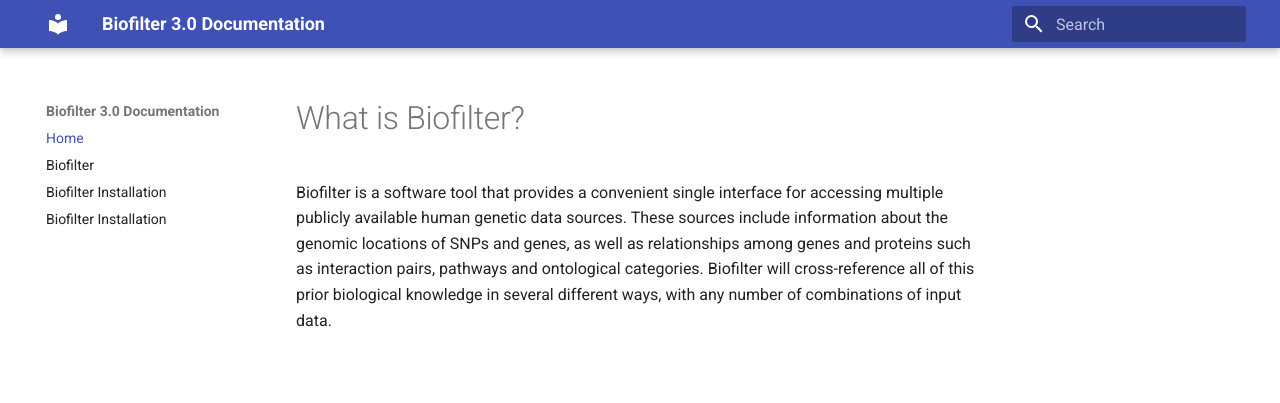
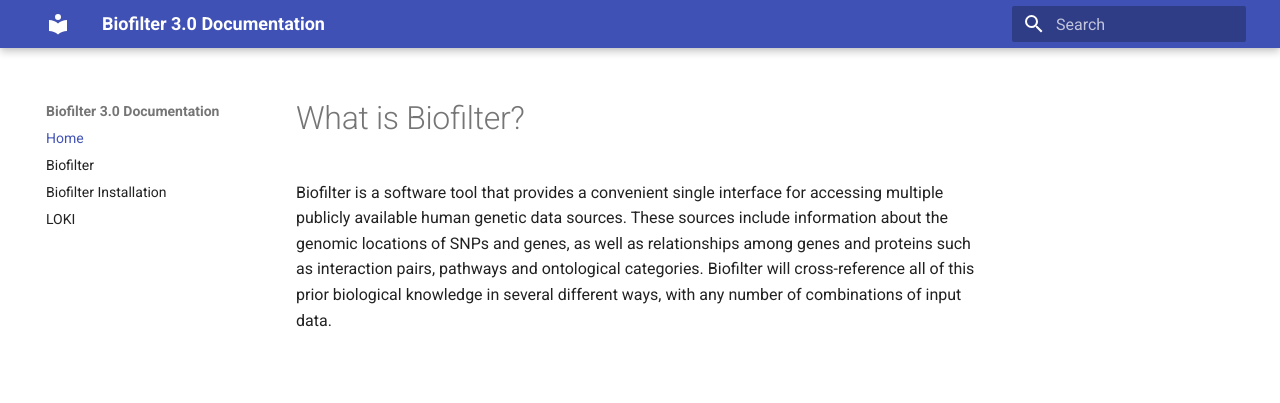
Before and after one commit to RitchieLab/ritchielab_readthedocs, an MkDocs documentation site: the page built from docs/index.md, in a window 1280 px wide. Shown: the top 403 px of the page. Built offline with MkDocs 1.6.1 and Material for MkDocs 9.7.7, drawn with Linux system fonts in a browser that asks for light colours.

Commit message:
Update mkdocs.yml

```diff
--- a/mkdocs.yml
+++ b/mkdocs.yml
@@ -4,7 +4,7 @@ nav:
   - Home: index.md
   - Biofilter: Biofilter.md
   - Biofilter Installation: Biofilter_installation.md
-  - Biofilter Installation: Loki.md
+  - LOKI: Loki.md
 
 theme:
   name: "material"
```
